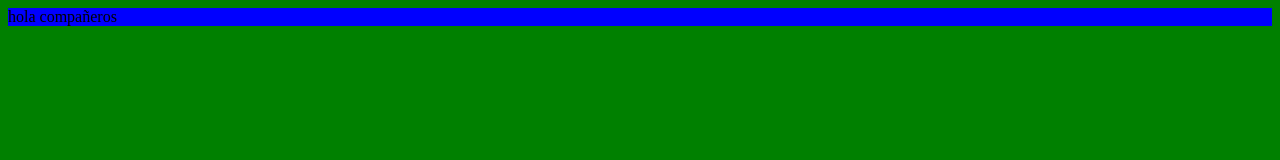
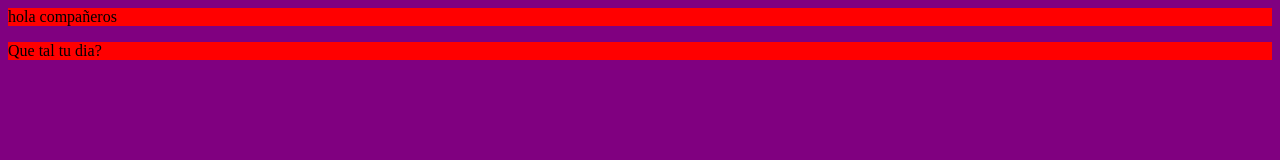
Before and after one commit to mmanuch/Chaves_Manuel_git5, a plain HTML site: page index.html in a window 1280 px wide. Drawn offline with Linux system fonts and the light colour scheme.

Commit message:
cambios con la apariencia

```diff
--- a/index.html
+++ b/index.html
@@ -11,5 +11,6 @@
 </head>
 <body>
     <p> hola compañeros</p>
+    <p> Que tal tu dia?</p>
 </body>
 </html>
--- a/style.css
+++ b/style.css
@@ -1,3 +1,3 @@
-body{background-color: green;}
-p{background-color: blue;
+body{background-color: purple;}
+p{background-color: red;
 }
```
